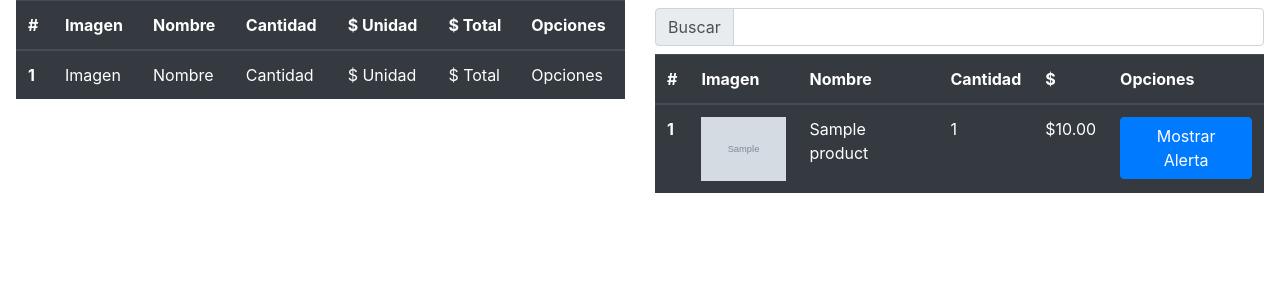
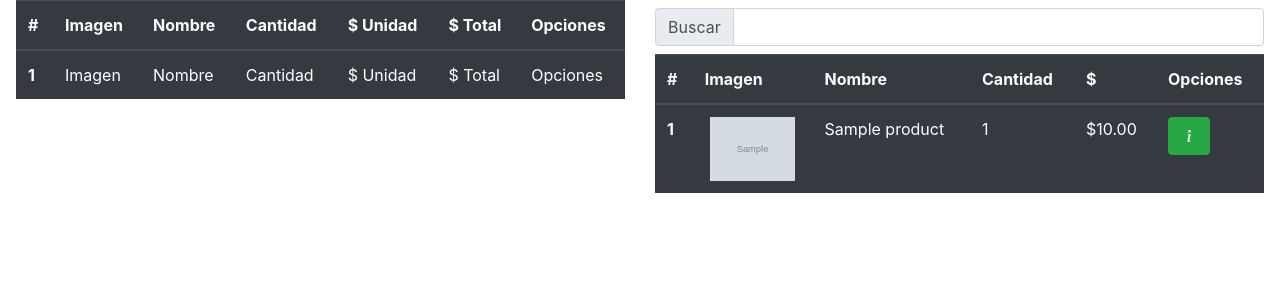
Before and after one commit to Dingras/ApiHidraulicaMP, a Django app: page /shop/ in a window 1280 px wide. Shown: the part 96-396 px from the top of the page. Run offline with Django 5.2, Linux system fonts and the light colour scheme; tables that the repository leaves empty hold one stand-in row (values such as "Sample post"); grey boxes marked "Sample" are stand-in pictures; parts of the project's set-up code (start-up, migrations or seed data) failed here and were passed over; some libraries are stand-ins or nearby versions.

Commit message:
Actualizacion Shop 2

```diff
--- a/Products/serializers.py
+++ b/Products/serializers.py
@@ -4,7 +4,7 @@ from .models import Product, Category
 class ProductSerializer(serializers.ModelSerializer):
     class Meta():
         model = Product
-        fields = ['id', 'name', 'description', 'category', 'url_img']
+        fields = ['id', 'name', 'description', 'category', 'price', 'url_img']
 
 class CategorySerializer(serializers.ModelSerializer):
     class Meta():
--- a/Shop/templates/shop.html
+++ b/Shop/templates/shop.html
@@ -68,8 +68,8 @@
                         <td scope="col">{{ product.count }}</td>
                         <td scope="col">${{ product.price }}</td>
                         <td scope="col">
-                            <button class="btn btn-primary alertButton" id-product={{ product.id }}>
-                                Mostrar Alerta
+                            <button class="btn btn-success alertButton" id-product={{ product.id }}>
+                                <i class="bi bi-info-lg"></i>
                             </button>
                         </td>
                     </tr>
@@ -95,13 +95,17 @@
 
                     // Muestra la alerta con los datos del producto
                     Swal.fire({
-                        title: `Producto: ${product.name}`,
-                        text: `ID: ${product.id}, Precio: $${product.price}, Descripción: ${product.description}`,
-                        icon: 'info',
+                        title: `${product.name}`,
+                        imageUrl: `${product.url_img}`,
+                        imageHeight: 200,
+                        imageAlt: `${product.name}`,
+                        html: `
+                            <p>$${product.price}</p>
+                            <p>${product.description}</p>
+                        `,
                         confirmButtonText: 'OK'
                     });
                 } catch (error) {
-                    console.error('Error al obtener el producto:', error);
                     Swal.fire({
                         title: 'Error',
                         text: 'No se pudo cargar el producto. Inténtalo de nuevo más tarde.',
--- a/api/views.py
+++ b/api/views.py
@@ -31,5 +31,5 @@ class ApiProductByCategoryListView(generics.ListAPIView):
     serializer_class = ProductSerializer
 
     def get_queryset(self):
-        category_id = self.kwargs['category_id']  # Obtén el id de la categoría desde la URL
-        return Product.objects.filter( category_id = category_id)  # Filtra productos por categoría
+        category_id = self.kwargs['category_id']
+        return Product.objects.filter( category_id = category_id)
```
